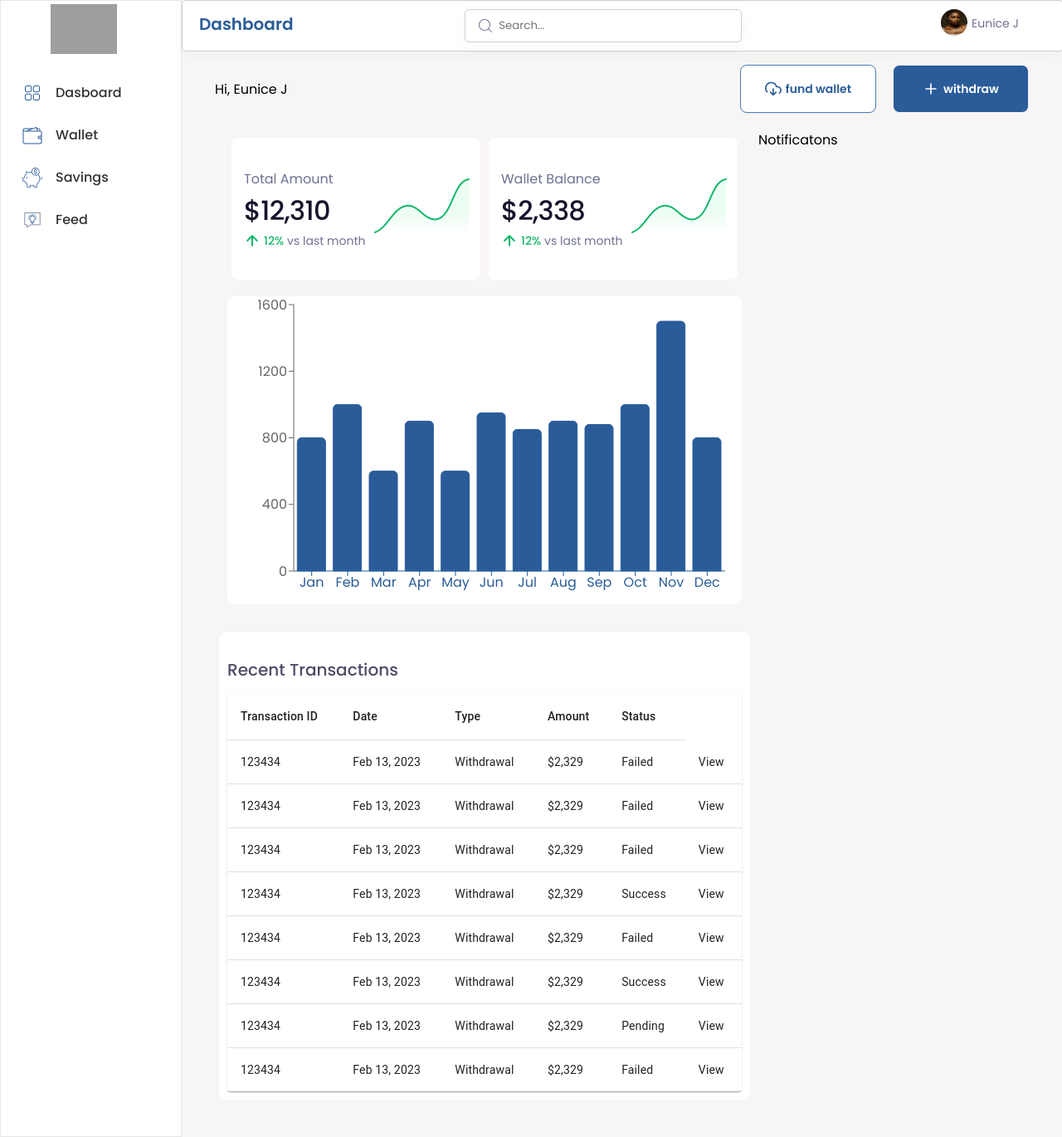
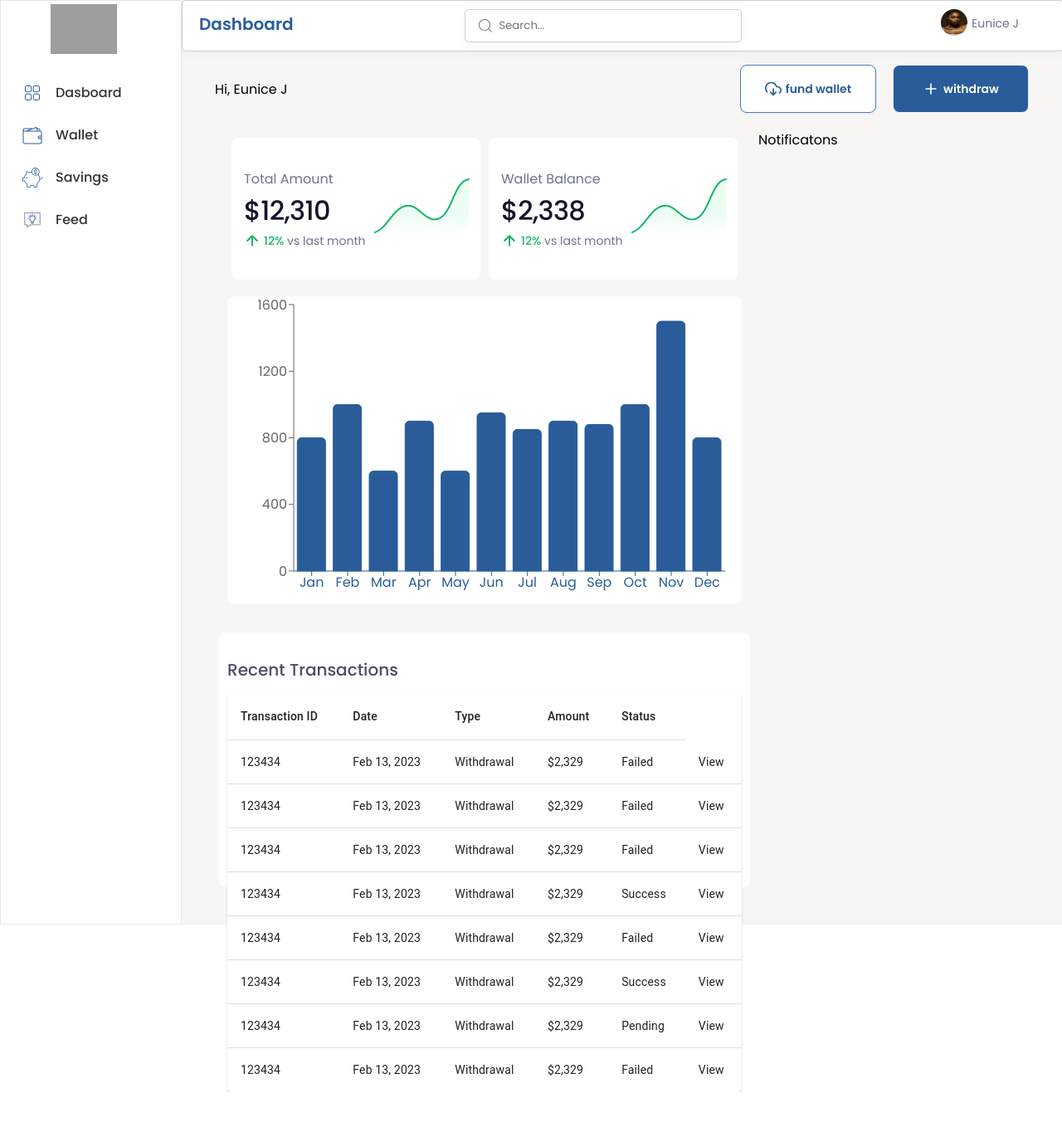
Before and after one commit to eunicegigijacob/ajo-personal-, a React (Vite) app in the folder Frontend/: page /home in a window 1280 px wide. Shown: the whole page at 83% size. After the commit the page ends 1315 px from the top, so only its background shows below. Built offline with nearby package versions, Linux system fonts and the light colour scheme; grey boxes are pictures that could not be loaded; the HTML template or start-up script is replaced by a standard one.

Commit message:
Update Dashboard.module.css

```diff
--- a/Frontend/src/styles/Dashboard.module.css
+++ b/Frontend/src/styles/Dashboard.module.css
@@ -78,6 +78,7 @@
     padding: 10px;
     width: 100%;
     box-sizing: border-box;
+    height: 307px;
 }
 
 .listTitle {
```
